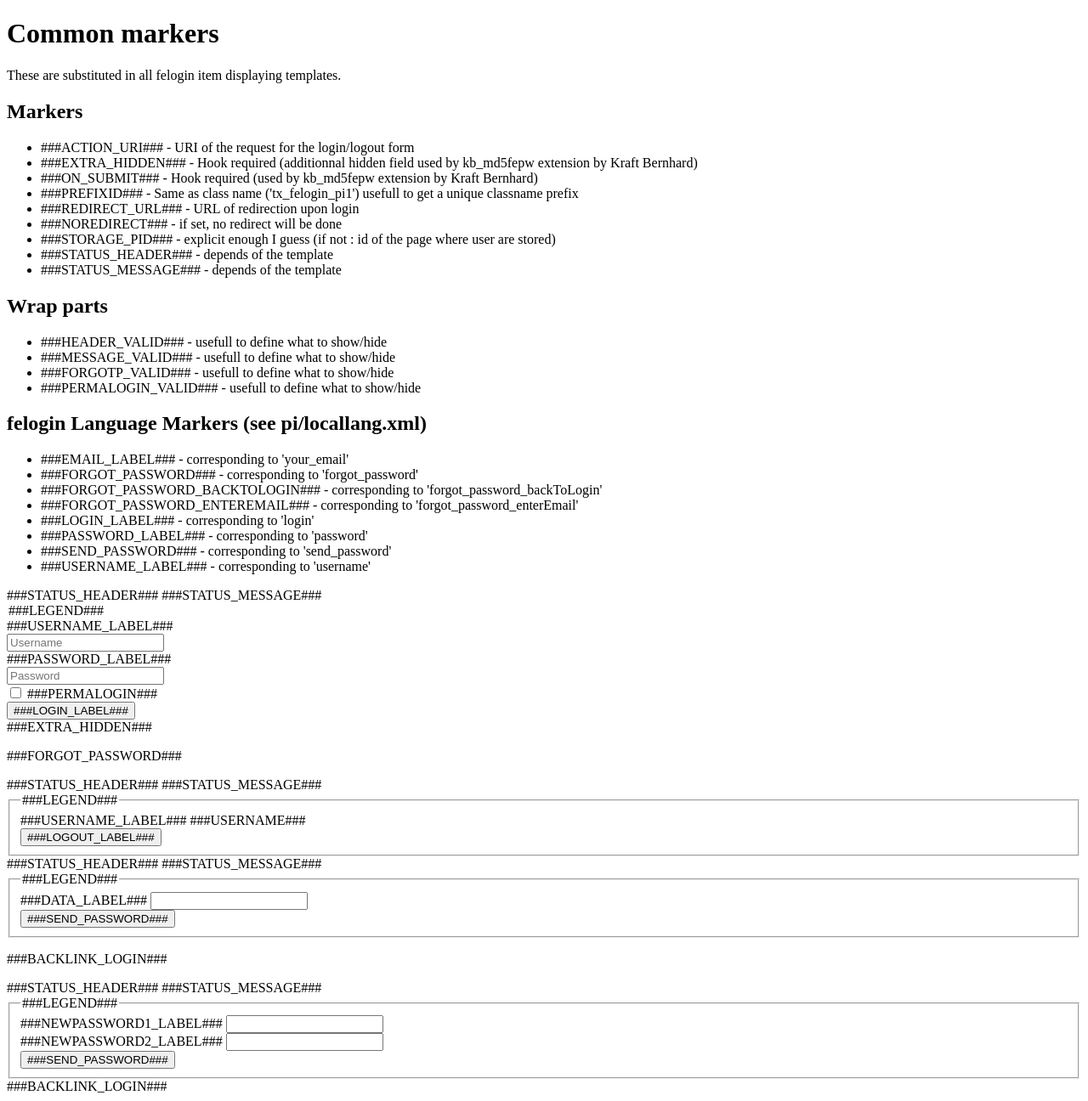
After one commit to visay/VisayInfoCMSDistribution, a PHP site: page /fileadmin/templates/plugins/tx_felogin_pi1.html in a window 1280 px wide. The commit adds this page. Shown: the whole page at 85% size. Run offline with PHP 8.4, Linux system fonts and the light colour scheme.

Commit message:
[TASK] Apply styling

```diff
--- /dev/null
+++ b/fileadmin/templates/plugins/tx_felogin_pi1.html
@@ -0,0 +1,200 @@
+<!DOCTYPE html PUBLIC "-//W3C//DTD XHTML 1.0 Strict//EN"
+	"http://www.w3.org/TR/xhtml1/DTD/xhtml1-strict.dtd">
+<html xmlns="http://www.w3.org/1999/xhtml">
+<head>
+	<title>Templates for felogin</title>
+</head>
+<body>
+
+<h1>Common markers</h1>
+<p>These are substituted in all felogin item displaying templates.</p>
+
+<h2>Markers</h2>
+<ul>
+	<li>###ACTION_URI###     - URI of the request for the login/logout form</li>
+	<li>###EXTRA_HIDDEN###   - Hook required (additionnal hidden field used by kb_md5fepw extension by Kraft Bernhard)</li>
+	<li>###ON_SUBMIT###      - Hook required (used by kb_md5fepw extension by Kraft Bernhard)</li>
+	<li>###PREFIXID###       - Same as class name ('tx_felogin_pi1') usefull to get a unique classname prefix</li>
+	<li>###REDIRECT_URL###   - URL of redirection upon login</li>
+	<li>###NOREDIRECT###     - if set, no redirect will be done</li>
+	<li>###STORAGE_PID###    - explicit enough I guess (if not : id of the page where user are stored)</li>
+	<li>###STATUS_HEADER###  - depends of the template</li>
+	<li>###STATUS_MESSAGE### - depends of the template</li>
+</ul>
+
+<h2>Wrap parts</h2>
+<ul>
+	<li>###HEADER_VALID###  - usefull to define what to show/hide</li>
+	<li>###MESSAGE_VALID### - usefull to define what to show/hide</li>
+	<li>###FORGOTP_VALID### - usefull to define what to show/hide</li>
+	<li>###PERMALOGIN_VALID### - usefull to define what to show/hide</li>
+</ul>
+
+<h2>felogin Language Markers (see pi/locallang.xml)</h2>
+<ul>
+	<li>###EMAIL_LABEL###                 - corresponding to 'your_email'</li>
+	<li>###FORGOT_PASSWORD###             - corresponding to 'forgot_password'</li>
+	<li>###FORGOT_PASSWORD_BACKTOLOGIN### - corresponding to 'forgot_password_backToLogin'</li>
+	<li>###FORGOT_PASSWORD_ENTEREMAIL###  - corresponding to 'forgot_password_enterEmail'</li>
+	<li>###LOGIN_LABEL###                 - corresponding to 'login'</li>
+	<li>###PASSWORD_LABEL###              - corresponding to 'password'</li>
+	<li>###SEND_PASSWORD###               - corresponding to 'send_password'</li>
+	<li>###USERNAME_LABEL###              - corresponding to 'username'</li>
+</ul>
+
+
+
+
+
+<!--###TEMPLATE_LOGIN###-->
+
+###STATUS_HEADER###
+###STATUS_MESSAGE###
+<!-- ###LOGIN_FORM### -->
+<form class="form-horizontal" action="###ACTION_URI###" target="_top" method="post" onsubmit="###ON_SUBMIT###">
+	<legend>###LEGEND###</legend>
+	<div class="control-group">
+		<label class="control-label" for="user">###USERNAME_LABEL###</label>
+		<div class="controls">
+			<input type="text" id="user" name="user" value="" placeholder="Username" />
+		</div>
+	</div>
+	<div class="control-group">
+		<label class="control-label" for="pass">###PASSWORD_LABEL###</label>
+		<div class="controls">
+			<input type="password" id="pass" name="pass" value="" placeholder="Password" />
+		</div>
+	</div>
+
+	<!--###PERMALOGIN_VALID###-->
+		<div class="control-group">
+			<div class="controls">
+				<label class="checkbox" for="permalogin">
+					<input name="permalogin" value="0" type="hidden" ###PERMALOGIN_HIDDENFIELD_ATTRIBUTES### id="permaloginHiddenField" />
+					<input name="permalogin" value="1" type="checkbox" ###PERMALOGIN_CHECKBOX_ATTRIBUTES### id="permalogin"  onclick="document.getElementById('permaloginHiddenField').disabled = this.checked;" /> ###PERMALOGIN###
+				</label>
+			</div>
+		</div>
+	<!--###PERMALOGIN_VALID###-->
+
+	<div class="control-group">
+		<div class="controls">
+			<button type="submit" name="submit" class="btn">###LOGIN_LABEL###</button>
+		</div>
+	</div>
+
+	<div class="felogin-hidden">
+		<input type="hidden" name="logintype" value="login" />
+		<input type="hidden" name="pid" value="###STORAGE_PID###" />
+		<input type="hidden" name="redirect_url" value="###REDIRECT_URL###" />
+		<input type="hidden" name="###PREFIXID###[noredirect]" value="###NOREDIRECT###" />
+		###EXTRA_HIDDEN###
+	</div>
+</form>
+
+<!--###FORGOTP_VALID###-->
+<p><!--###FORGOT_PASSWORD_LINK###-->###FORGOT_PASSWORD###<!--###FORGOT_PASSWORD_LINK###--></p>
+<!--###FORGOTP_VALID###-->
+
+<!-- ###LOGIN_FORM### -->
+
+<!--###TEMPLATE_LOGIN###-->
+
+
+
+
+
+
+
+
+
+
+
+
+<!--###TEMPLATE_LOGOUT###-->
+
+###STATUS_HEADER###
+###STATUS_MESSAGE###
+
+<form action="###ACTION_URI###" target="_top" method="post">
+	<fieldset>
+	<legend>###LEGEND###</legend>
+	<div>
+		<label>###USERNAME_LABEL###</label>
+	 	###USERNAME###
+    </div>
+	<div>
+		<input type="submit" name="submit" value="###LOGOUT_LABEL###" />
+	 </div>
+
+	<div class="felogin-hidden">
+		<input type="hidden" name="logintype" value="logout" />
+		<input type="hidden" name="pid" value="###STORAGE_PID###" />
+		<input type="hidden" name="###PREFIXID###[noredirect]" value="###NOREDIRECT###" />
+	</div>
+	</fieldset>
+</form>
+
+<!--###TEMPLATE_LOGOUT###-->
+
+
+
+
+
+
+
+<!--###TEMPLATE_FORGOT###-->
+
+###STATUS_HEADER###
+###STATUS_MESSAGE###
+
+
+<!-- ###FORGOT_FORM### -->
+<form action="###ACTION_URI###" method="post">
+    <div class="felogin-hidden">
+		<input type="hidden" name="tx_felogin_pi1[forgot_hash]" value="###FORGOTHASH###" />
+	</div>
+	<fieldset>
+	<legend>###LEGEND###</legend>
+	<div>
+		<label for="tx_felogin_pi1-forgot-email">###DATA_LABEL###</label>
+		<input type="text" name="###FORGOT_EMAIL###" id="tx_felogin_pi1-forgot-email" />
+	</div>
+	<div>
+		<input type="submit" name="submit" value="###SEND_PASSWORD###" />
+	 </div>
+	</fieldset>
+</form>
+<!-- ###FORGOT_FORM### -->
+<p>###BACKLINK_LOGIN###&nbsp;</p>
+<!--###TEMPLATE_FORGOT###-->
+
+
+
+<!--###TEMPLATE_CHANGEPASSWORD###-->
+
+###STATUS_HEADER###
+###STATUS_MESSAGE###
+
+
+<!-- ###CHANGEPASSWORD_FORM### -->
+<form action="###ACTION_URI###" method="post">
+	<fieldset>
+		<legend>###LEGEND###</legend>
+		<div>
+			<label for="tx_felogin_pi1-newpassword1">###NEWPASSWORD1_LABEL###</label>
+			<input type="password" name="###NEWPASSWORD1###" id="tx_felogin_pi1-newpassword1" />
+		</div>
+		<div>
+			<label for="tx_felogin_pi1-newpassword2">###NEWPASSWORD2_LABEL###</label>
+			<input type="password" name="###NEWPASSWORD2###" id="tx_felogin_pi1-newpassword2" />
+		</div>
+		<div>
+			<input type="submit" name="tx_felogin_pi1[changepasswordsubmit]" value="###SEND_PASSWORD###" />
+		 </div>
+	</fieldset>
+
+</form>
+<!-- ###CHANGEPASSWORD_FORM### -->
+###BACKLINK_LOGIN###
+<!--###TEMPLATE_CHANGEPASSWORD###-->
```
Also changed, not shown: fileadmin/templates/styles/visay-info.less (+88 -1 lines), typo3conf/settings/ts/setup.ts (+6 -1 lines).
